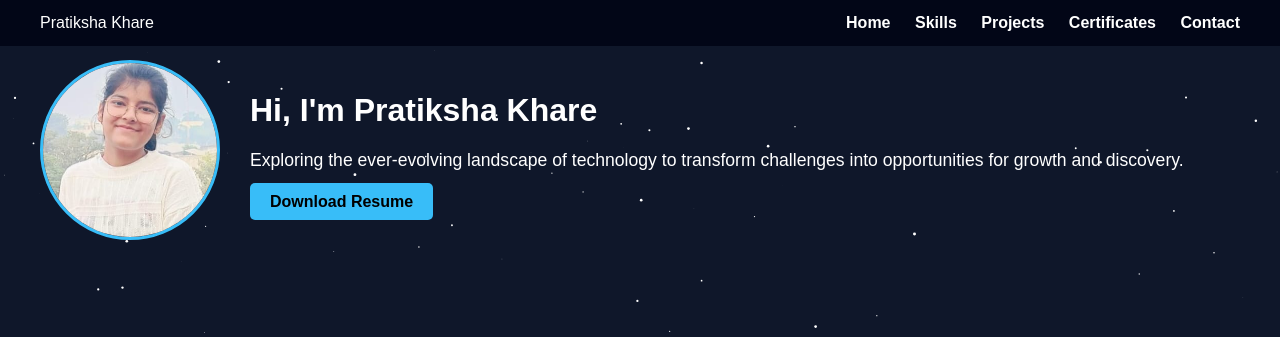
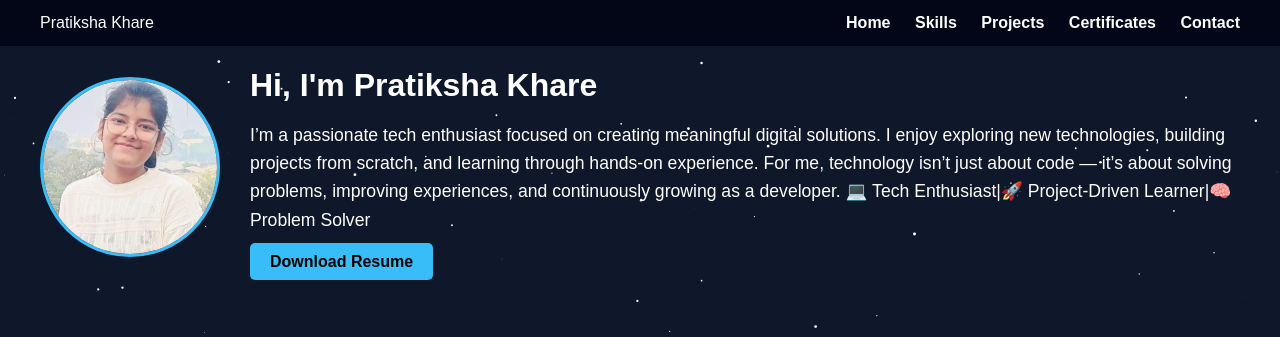
Before and after one commit to pratiksha0407314/portfolio, a plain HTML site: page index.html in a window 1280 px wide. Shown: the top 337 px of the page. Drawn offline with Linux system fonts and the light colour scheme.

Commit message:
Initial commit

```diff
--- a/index.html
+++ b/index.html
@@ -28,7 +28,8 @@
     <img src="profile.jpg" alt="Profile Photo" class="hero-photo">
     <div class="hero-text">
       <h1>Hi, I'm Pratiksha Khare</h1>
-      <p>Exploring the ever-evolving landscape of technology to transform challenges into opportunities for growth and discovery.</p>
+      <p>I’m a passionate tech enthusiast focused on creating meaningful digital solutions. I enjoy exploring new technologies, building projects from scratch, and learning through hands-on experience. For me, technology isn’t just about code — it’s about solving problems, improving experiences, and continuously growing as a developer.
+        💻 Tech Enthusiast|🚀 Project-Driven Learner|🧠 Problem Solver</p>
       <a href="1770655140691.pdf" download class="btn">Download Resume</a>
     </div>
   </section>
```
Also changed, not shown: style.css (line endings or trailing spaces).
